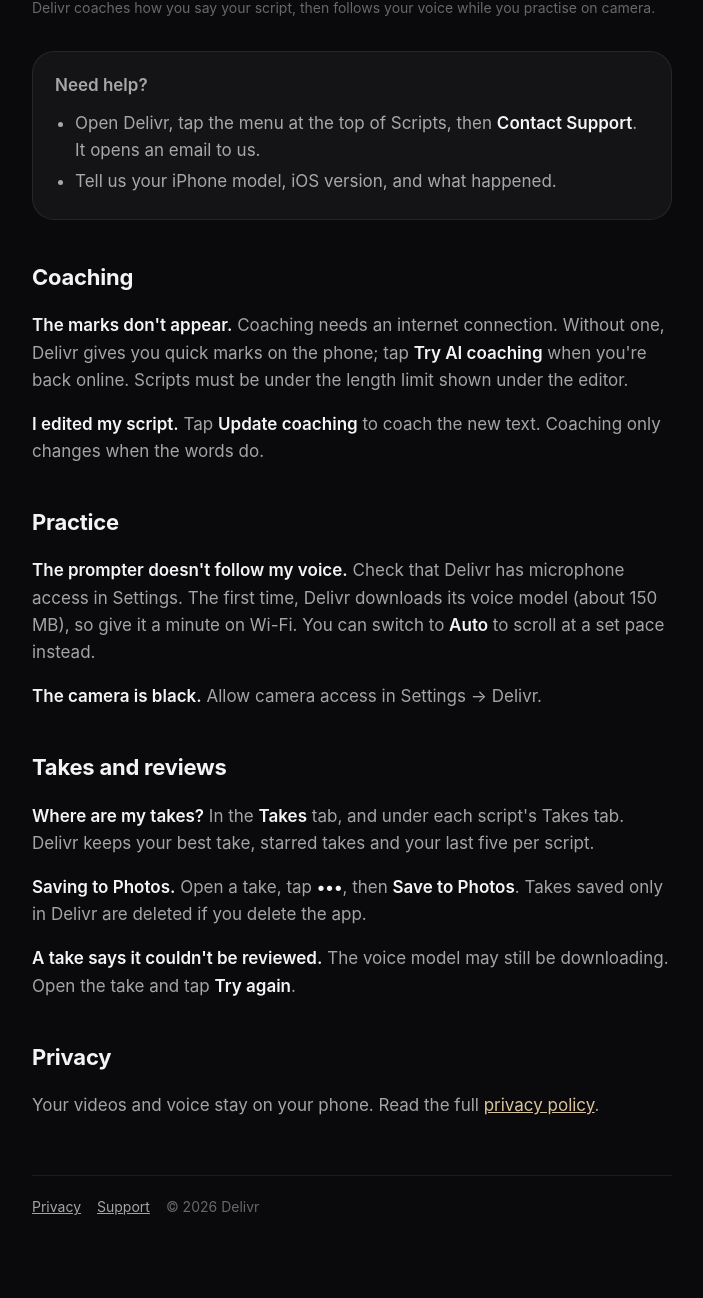
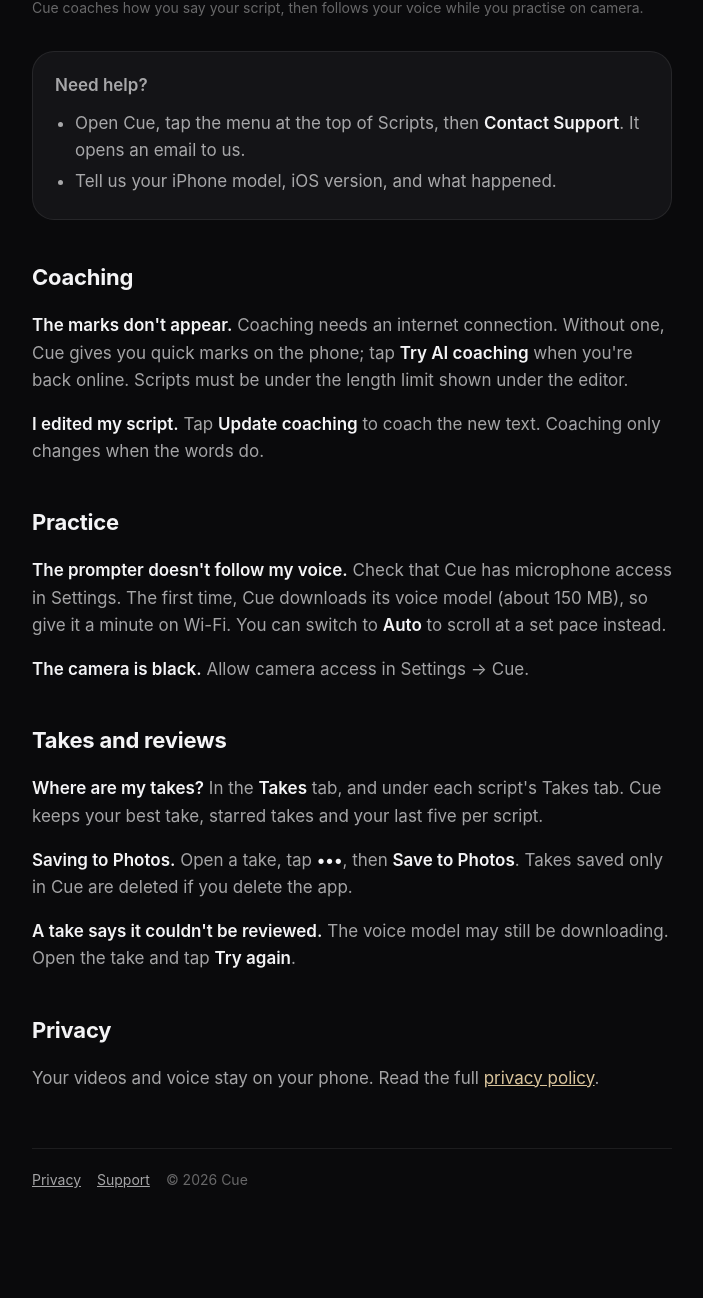
Before and after one commit to hassancode1/delivr, a plain HTML site: page support.html in a window 1280 px wide. Shown: the part 181-1479 px from the top of the page, without its empty margins (288-991 px from the left). After the commit the page ends 1452 px from the top, so only its background shows below. Drawn offline with Linux system fonts and the light colour scheme.

Commit message:
Rename to Cue
Co-Authored-By: Claude Opus 5.5 <noreply@anthropic.com>

```diff
--- a/support.html
+++ b/support.html
@@ -3,8 +3,8 @@
 <head>
 <meta charset="utf-8">
 <meta name="viewport" content="width=device-width, initial-scale=1">
-<title>Delivr Support</title>
-<meta name="description" content="Help with Delivr: coaching, practice, takes and reviews.">
+<title>Cue Support</title>
+<meta name="description" content="Help with Cue: coaching, practice, takes and reviews.">
 <link rel="icon" href="icon.svg" type="image/svg+xml">
 <style>
   :root {
@@ -43,37 +43,37 @@
 <main>
   <a class="brand" href="./">
     <img src="icon.svg" alt="" width="34" height="34">
-    Delivr
+    Cue
   </a>
 
   <h1>Support</h1>
-  <p class="updated">Delivr coaches how you say your script, then follows your voice while you practise on camera.</p>
+  <p class="updated">Cue coaches how you say your script, then follows your voice while you practise on camera.</p>
 
   <div class="summary">
     <p>Need help?</p>
     <ul>
-      <li>Open Delivr, tap the menu at the top of Scripts, then <strong>Contact Support</strong>. It opens an email to us.</li>
+      <li>Open Cue, tap the menu at the top of Scripts, then <strong>Contact Support</strong>. It opens an email to us.</li>
       <li>Tell us your iPhone model, iOS version, and what happened.</li>
     </ul>
   </div>
 
   <h2>Coaching</h2>
-  <p><strong>The marks don't appear.</strong> Coaching needs an internet connection. Without one, Delivr gives you quick marks on the phone; tap <strong>Try AI coaching</strong> when you're back online. Scripts must be under the length limit shown under the editor.</p>
+  <p><strong>The marks don't appear.</strong> Coaching needs an internet connection. Without one, Cue gives you quick marks on the phone; tap <strong>Try AI coaching</strong> when you're back online. Scripts must be under the length limit shown under the editor.</p>
   <p><strong>I edited my script.</strong> Tap <strong>Update coaching</strong> to coach the new text. Coaching only changes when the words do.</p>
 
   <h2>Practice</h2>
-  <p><strong>The prompter doesn't follow my voice.</strong> Check that Delivr has microphone access in Settings. The first time, Delivr downloads its voice model (about 150 MB), so give it a minute on Wi-Fi. You can switch to <strong>Auto</strong> to scroll at a set pace instead.</p>
-  <p><strong>The camera is black.</strong> Allow camera access in Settings → Delivr.</p>
+  <p><strong>The prompter doesn't follow my voice.</strong> Check that Cue has microphone access in Settings. The first time, Cue downloads its voice model (about 150 MB), so give it a minute on Wi-Fi. You can switch to <strong>Auto</strong> to scroll at a set pace instead.</p>
+  <p><strong>The camera is black.</strong> Allow camera access in Settings → Cue.</p>
 
   <h2>Takes and reviews</h2>
-  <p><strong>Where are my takes?</strong> In the <strong>Takes</strong> tab, and under each script's Takes tab. Delivr keeps your best take, starred takes and your last five per script.</p>
-  <p><strong>Saving to Photos.</strong> Open a take, tap <strong>•••</strong>, then <strong>Save to Photos</strong>. Takes saved only in Delivr are deleted if you delete the app.</p>
+  <p><strong>Where are my takes?</strong> In the <strong>Takes</strong> tab, and under each script's Takes tab. Cue keeps your best take, starred takes and your last five per script.</p>
+  <p><strong>Saving to Photos.</strong> Open a take, tap <strong>•••</strong>, then <strong>Save to Photos</strong>. Takes saved only in Cue are deleted if you delete the app.</p>
   <p><strong>A take says it couldn't be reviewed.</strong> The voice model may still be downloading. Open the take and tap <strong>Try again</strong>.</p>
 
   <h2>Privacy</h2>
   <p>Your videos and voice stay on your phone. Read the full <a href="./">privacy policy</a>.</p>
 
-  <footer><a href="./">Privacy</a><a href="support.html">Support</a>© 2026 Delivr</footer>
+  <footer><a href="./">Privacy</a><a href="support.html">Support</a>© 2026 Cue</footer>
 </main>
 </body>
 </html>
```
Also changed, not shown: index.html (+11 -11 lines), 1 other file.
